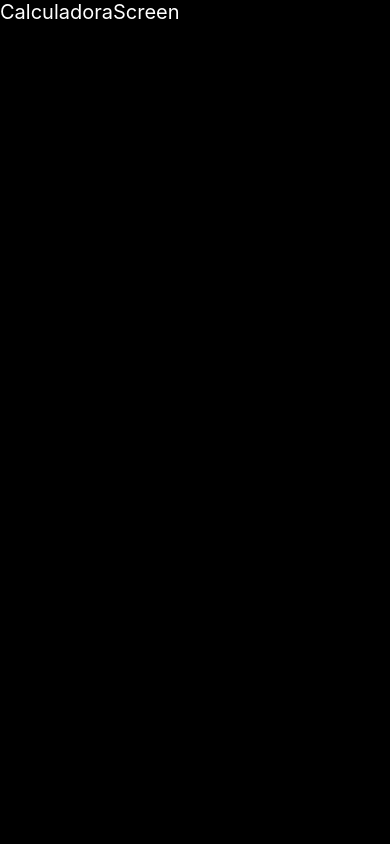
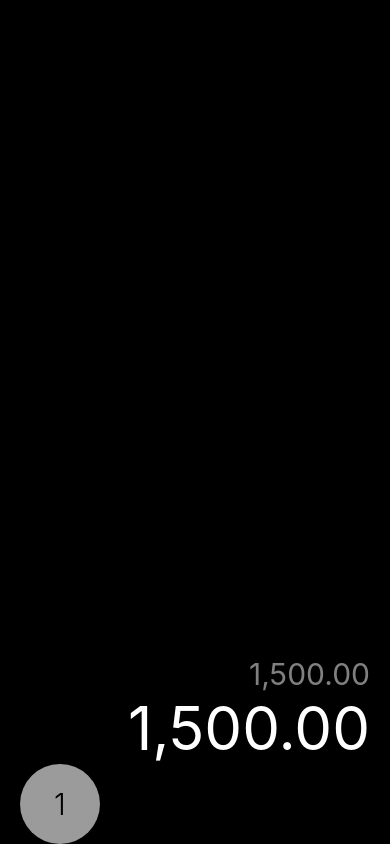
Before and after one commit to LeonardoAbraham/rnCalculadora, a React Native app: screen / in a window 390 px wide. Built offline with nearby package versions, Linux system fonts and the light colour scheme.

Commit message:
Textos y mi primer boton

```diff
--- a/src/screens/CalculadoraScreen.tsx
+++ b/src/screens/CalculadoraScreen.tsx
@@ -1,10 +1,18 @@
-import { View, Text } from 'react-native'
+import { View, Text, SafeAreaView } from 'react-native';
 import { styles } from '../theme/appTheme';
 
 export const CalculadoraScreen = () => {
   return (
-        <View>
-            <Text style={styles.texto}>CalculadoraScreen</Text>
+        <View style={styles.calculadoraContainer}>
+            <Text style={styles.resultadoPequeno} >1,500.00</Text>
+            <Text style={styles.resultado}>1,500.00</Text>
+
+
+            <View>
+                <View style={styles.boton}>
+                    <Text style={styles.botonTexto}>1</Text>
+                </View>
+            </View>
         </View>
     )
 }
--- a/src/theme/appTheme.tsx
+++ b/src/theme/appTheme.tsx
@@ -5,9 +5,37 @@
     fondo: {
         flex: 1,
         backgroundColor: 'black',
+
     },
-    texto: {
+    calculadoraContainer: {
+        flex:1,
+        paddingHorizontal:20,
+        justifyContent:'flex-end'
+    },
+    resultado: {
         color: 'white',
-        fontSize:20,
+        fontSize:60,
+        textAlign:'right',
+    },
+    resultadoPequeno:{
+        color: 'rgba(255,255,255,0.5)',
+        fontSize:30,
+        textAlign:'right',
+    },
+    boton: {
+        height:80,
+        width:80,
+        backgroundColor:'#9B9B9B',
+        borderRadius:100,
+        justifyContent:'center'
+    },
+    botonTexto: {
+        textAlign:'center',
+        padding:10,
+        fontSize:30,
+        color:'black',
+        fontWeight:'300',
+
     }
+
 });
```
